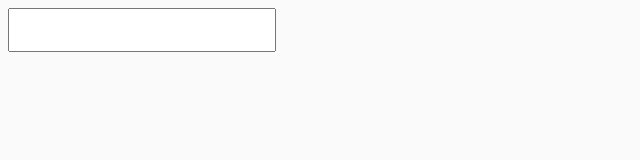
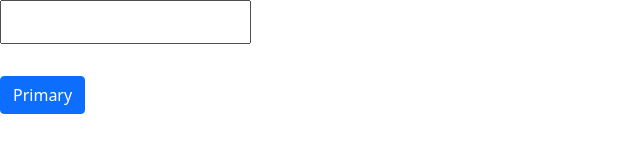
Before and after one commit to anjtka333/goit-js-hw-10, a website built with Parcel: page src/index.html in a window 1280 px wide. Shown: the whole page, without its empty margins (0-640 px from the left). Built offline with nearby package versions, Linux system fonts and the light colour scheme.

Commit message:
git pages should work

```diff
--- a/src/index.html
+++ b/src/index.html
@@ -10,7 +10,7 @@
     <input type="text" id="search-box" />
     <ul class="country-list"></ul>
     <div class="country-info"></div>
-
+    <button type="button" class="btn btn-primary">Primary</button>
     <script src="index.js"></script>
   </body>
 </html>
--- a/src/index.js
+++ b/src/index.js
@@ -1,3 +1,3 @@
 import './css/styles.css';
-
+import 'bootstrap/dist/css/bootstrap.min.css';
 const DEBOUNCE_DELAY = 300;
```
Also changed, not shown: package.json (+5 -2 lines), 1 other file.
